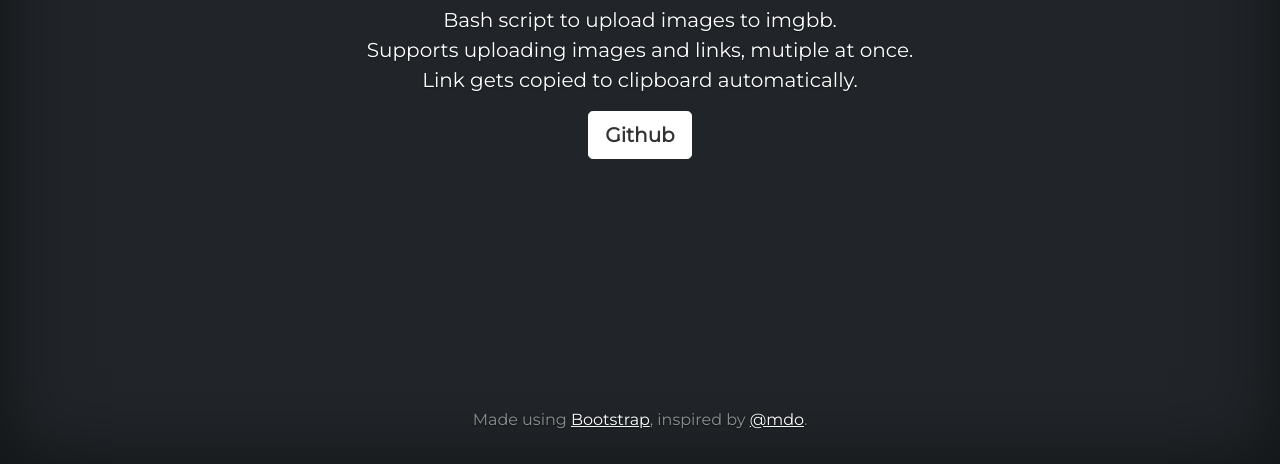
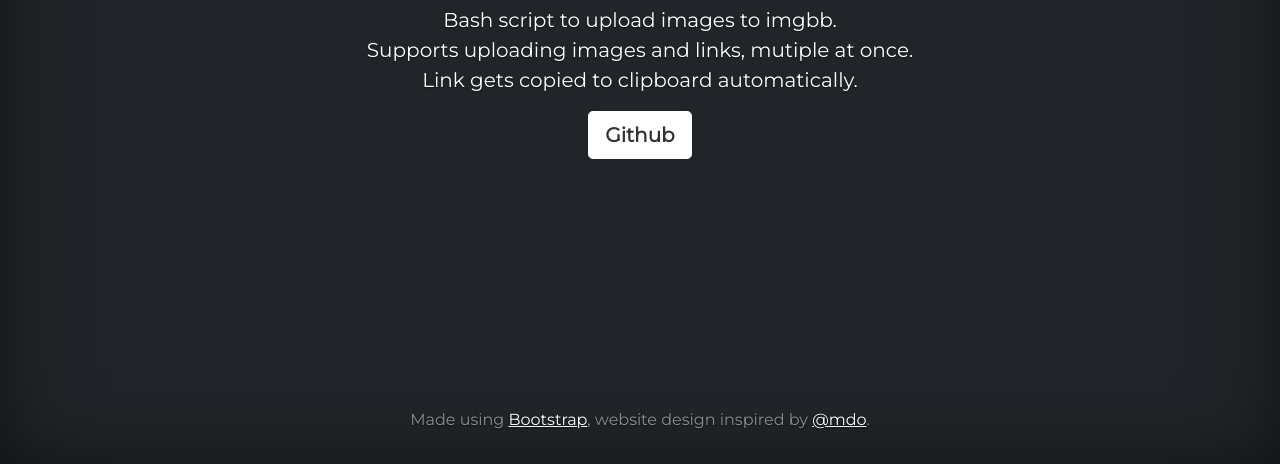
Before and after one commit to i3p9/imgbb.sh, a plain HTML site: page index.html in a window 1280 px wide. Shown: the part 336-800 px from the top of the page. Drawn offline with nearby package versions, Linux system fonts and the light colour scheme.

Commit message:
fix index

```diff
--- a/index.html
+++ b/index.html
@@ -52,7 +52,7 @@
   </main>
 
   <footer class="mt-auto text-white-50">
-    <p>Made using <a href="https://getbootstrap.com/" class="text-white">Bootstrap</a>, inspired by <a href="https://twitter.com/mdo" class="text-white">@mdo</a>.</p>
+    <p>Made using <a href="https://getbootstrap.com/" class="text-white">Bootstrap</a>, website design inspired by <a href="https://twitter.com/mdo" class="text-white">@mdo</a>.</p>
   </footer>
 </div>
   </body>
```
